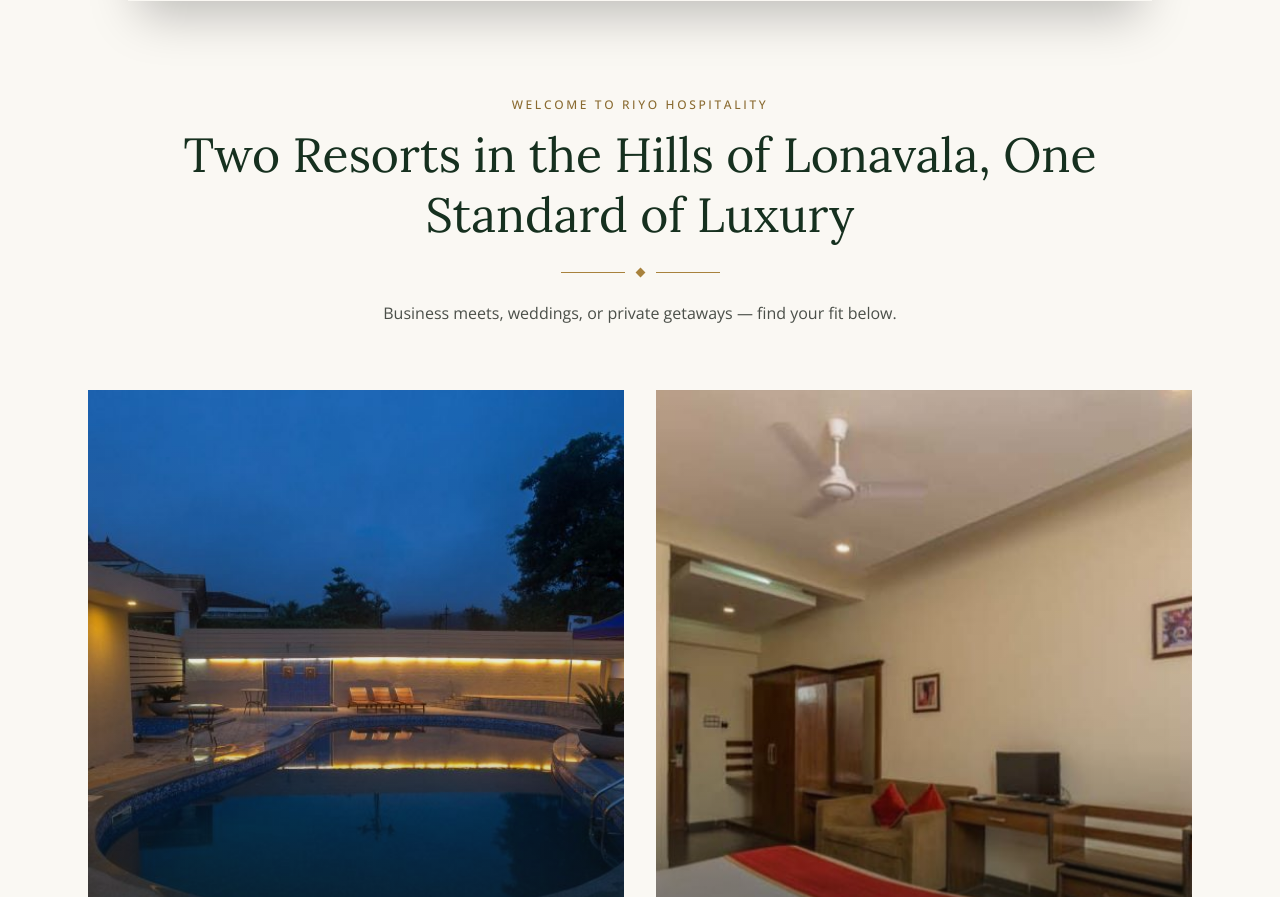
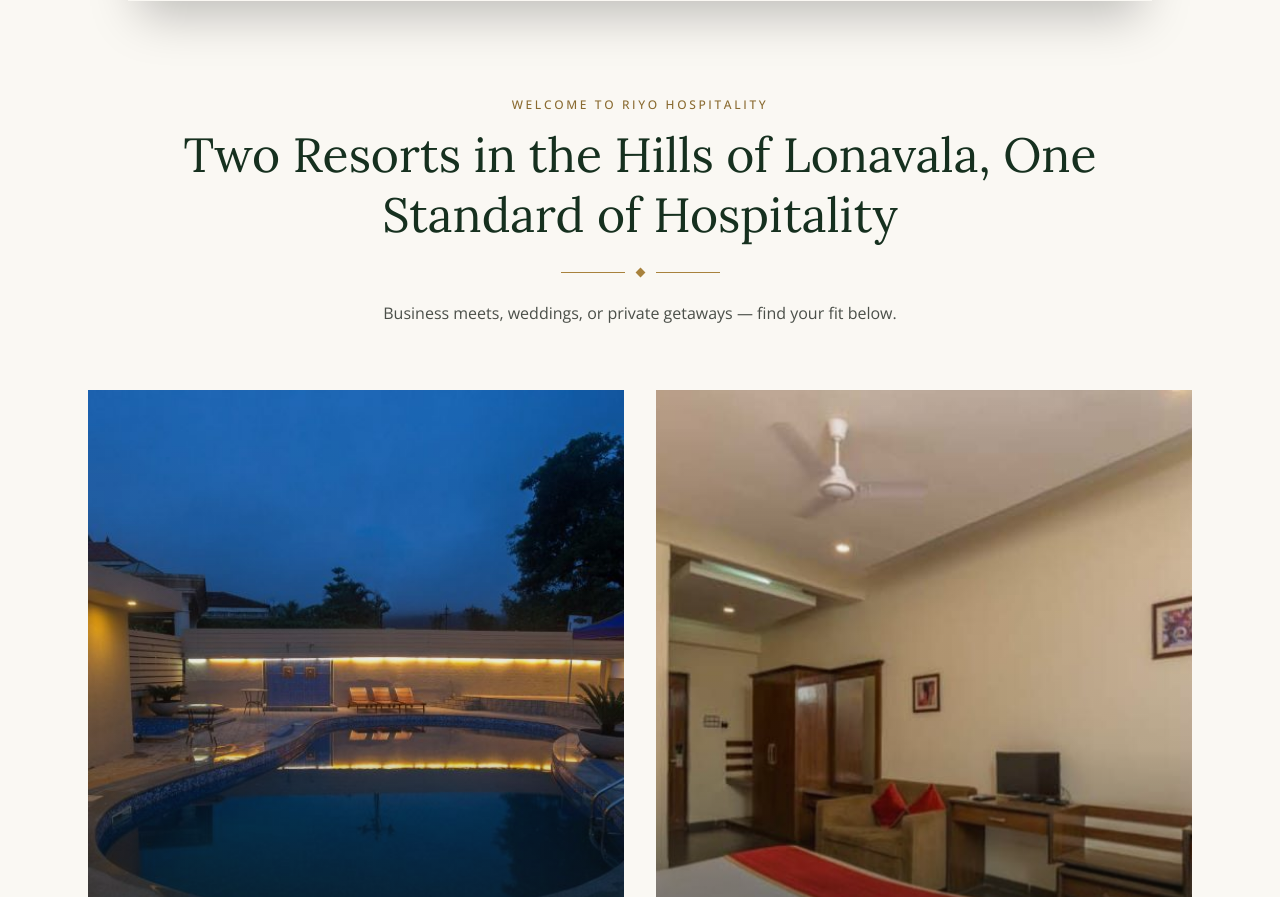
Before and after one commit to sagarkadam7/Diwate, a Next.js app: page / in a window 1280 px wide. Shown: the part 820-1717 px from the top of the page. Built offline with nearby package versions, Linux system fonts and the light colour scheme.

Commit message:
6 commit

```diff
--- a/components/GroupIntro.tsx
+++ b/components/GroupIntro.tsx
@@ -10,7 +10,7 @@ export default function GroupIntro() {
       <div className="mx-auto max-w-5xl px-5 sm:px-6 text-center">
         <Eyebrow>Welcome to Riyo Hospitality</Eyebrow>
         <h2 className="font-display text-3xl sm:text-5xl text-forest leading-tight">
-          Two Resorts in the Hills of Lonavala, One Standard of Luxury
+          Two Resorts in the Hills of Lonavala, One Standard of Hospitality
         </h2>
         <Divider className="my-6" />
         <p className="text-[15px] sm:text-base leading-relaxed text-ink/75 font-light max-w-4xl mx-auto">
```
